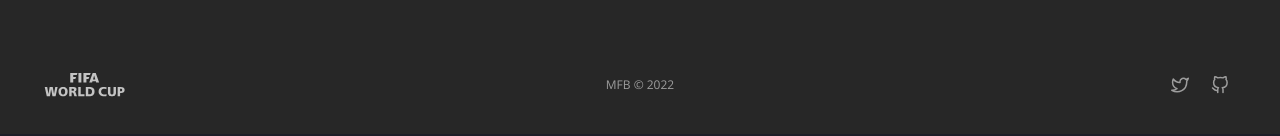
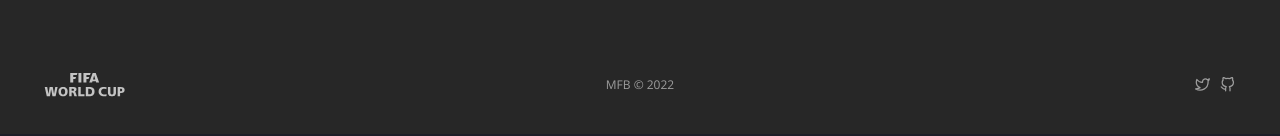
Before and after one commit to marfb/tournament-recap, a React (Create React App) app: page /theme/inputs in a window 1280 px wide. Shown: the part 452-588 px from the top of the page. Built offline with nearby package versions, Linux system fonts and the light colour scheme.

Commit message:
chore: removed mane, fixed footer for all resolutions

```diff
--- a/src/UI/organisms/Footer/index.js
+++ b/src/UI/organisms/Footer/index.js
@@ -13,10 +13,10 @@ const Footer = () => (
 					<styles.Copy>MFB © 2022</styles.Copy>
 				</styles.CopyWrapper>
 				<styles.SocialWrapper>
-					<styles.SocialLink>
+					<styles.SocialLink href="https://twitter.com/mfb_dev" target="_blank">
 						<styles.SocialIcon iconName="FiTwitter" />
 					</styles.SocialLink>
-					<styles.SocialLink>
+					<styles.SocialLink href="https://github.com/marfb/tournament-recap" target="_blank">
 						<styles.SocialIcon iconName="FiGithub" />
 					</styles.SocialLink>
 				</styles.SocialWrapper>
--- a/src/UI/organisms/Footer/styles.js
+++ b/src/UI/organisms/Footer/styles.js
@@ -1,5 +1,4 @@
 import styled from 'styled-components';
-import BaseButton from 'UI/atoms/BaseButton';
 import MuiIcon from 'UI/atoms/Icon/MaterialUI';
 import Text from 'UI/atoms/Text';
 import {getColor} from 'theme/utils';
@@ -54,11 +53,11 @@ const SocialWrapper = styled.div`
 	justify-content: flex-end;
 `;
 
-const SocialLink = styled(BaseButton)`
+const SocialLink = styled.a`
 	border: none;
 	background: transparent;
-	width: 30px;
-	height: 30px;
+	width: 15px;
+	height: 15px;
 	margin: 0 5px;
 	cursor: pointer;
 `;
```
Also changed, not shown: public/data/players.json (+4 -4 lines), public/media/players/koulibaly.jpg (added), 1 other file (tests, documents, lock files or other folders).
